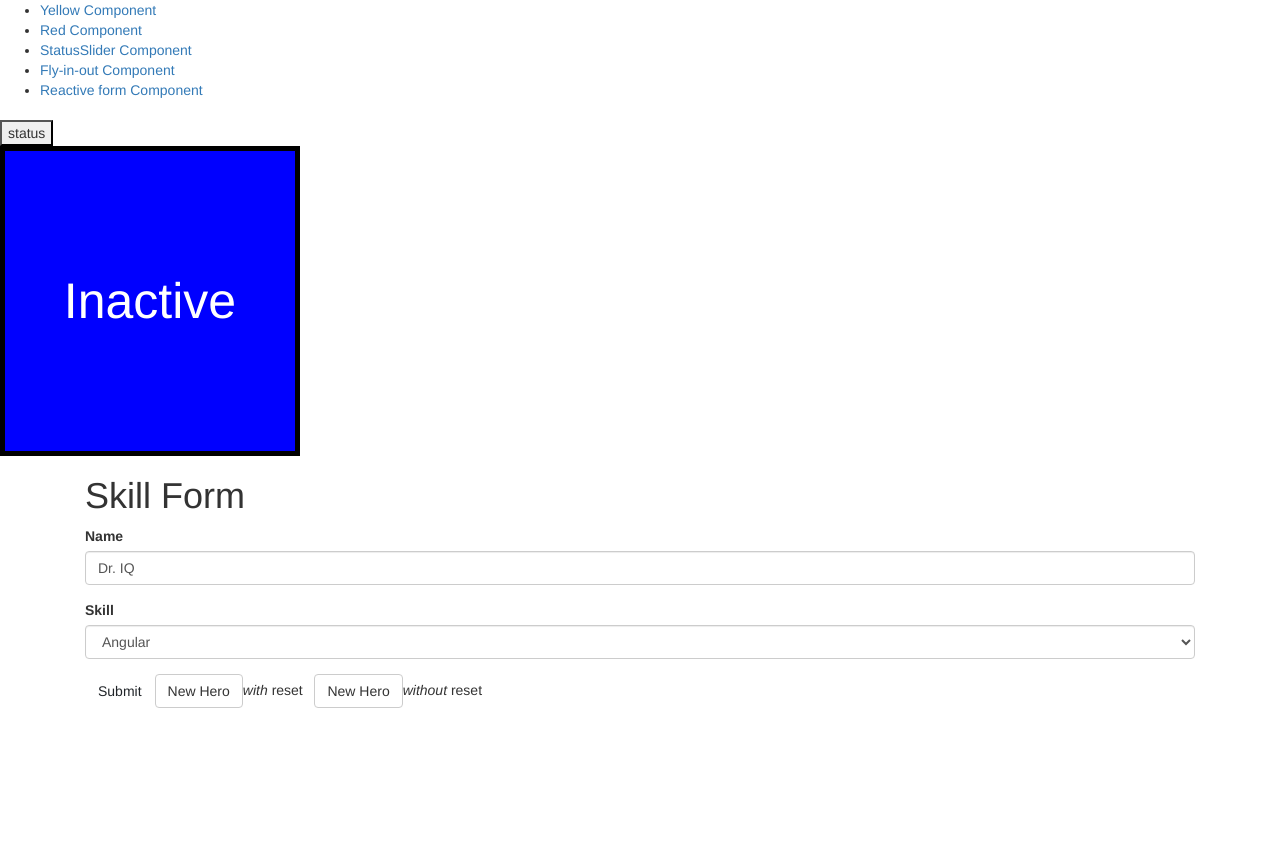
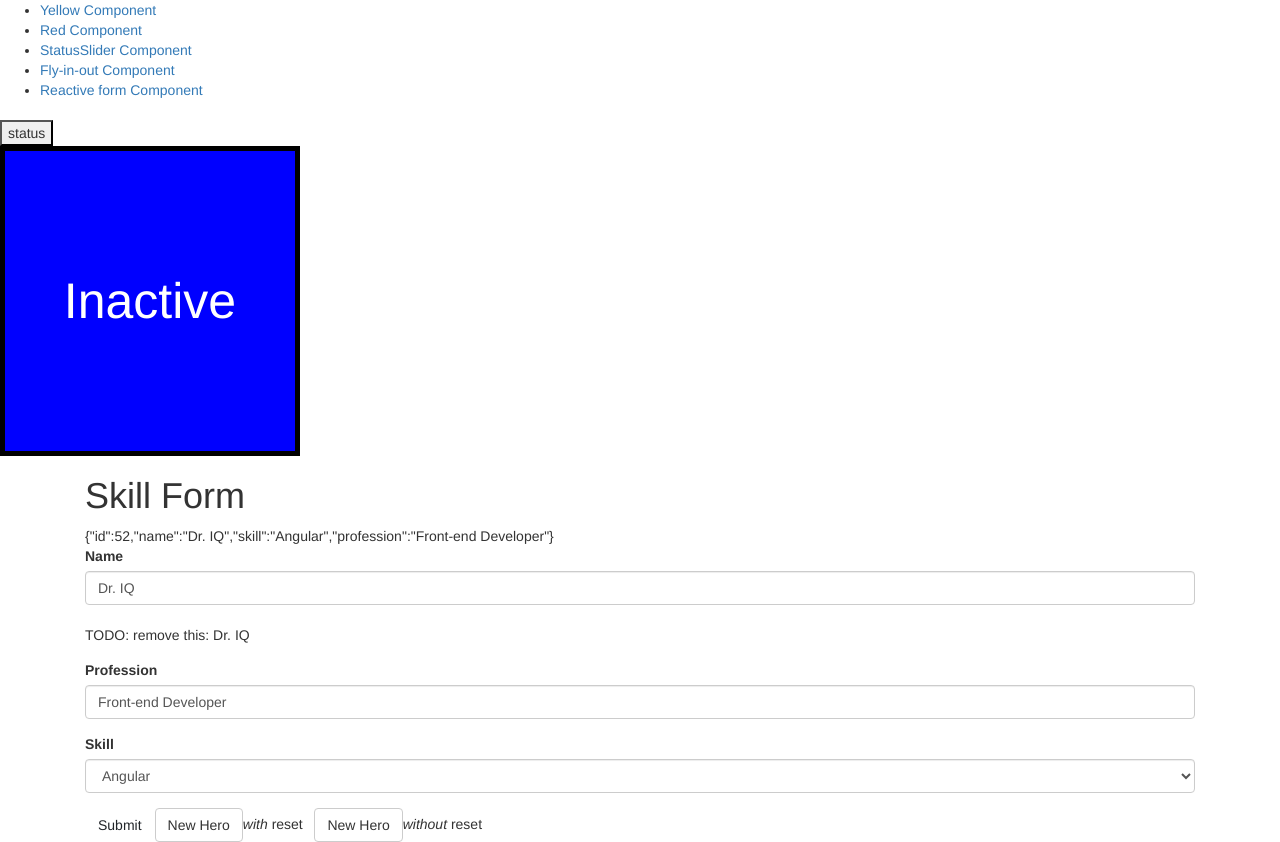
Before and after one commit to AnnKemp/AnguAni-3, an Angular app: page /statusslider-component in a window 1280 px wide. Before the commit the page ends 800 px from the top, so only its background shows below. Built offline with nearby package versions, Linux system fonts and the light colour scheme.

Commit message:
it's working now, now i have to add the matching css and the result view

```diff
--- a/src/app/hero-form/hero-form.component.html
+++ b/src/app/hero-form/hero-form.component.html
@@ -2,12 +2,17 @@
     <div [hidden]="submitted">
         <h1>Skill Form</h1>
         <form (ngSubmit)="onSubmit()" #skillForm="ngForm">
+            {{ diagnostic }}
             <div class="form-group">
                 <label for="name">Name</label>
                 <input type="text" class="form-control" id="name" required [(ngModel)]="model.name" name="name" #name="ngModel">
                 <div [hidden]="name.valid || name.pristine" class="alert alert-danger">Name is required</div>
+            <br />TODO: remove this: {{ model.name }}
             </div>
-
+            <div class="form-group">
+                <label for="profession">Profession</label>
+                <input type="text" class="form-control" id="profession" [(ngModel)]="model.profession" name="profession">
+            </div>
             <div class="form-group">
                 <label for="skill">Skill</label>
                      <select class="form-control" id="skill" required [(ngModel)]="model.skill" name="skill" #skill="ngModel">
--- a/src/app/hero-form/hero-form.component.ts
+++ b/src/app/hero-form/hero-form.component.ts
@@ -13,11 +13,11 @@ skills = ['Angular', 'React', 'PHP', 'C#'];
 
 model = new Hero(52, 'Dr. IQ', this.skills[0], 'Front-end Developer');
 
-submitted = false; // wanneer form niet verstuurd
+submitted = false; // when form not send
 
- onSubmit(){this.submitted = true}; // wanneer form verstuurd
+ onSubmit(){this.submitted = true}; // when form send
   // todo: remove this when we're done
-  get diagnostic() { return JSON.stringify(this.model); }
+  get diagnostic() { return JSON.stringify(this.model); } // nog uitzoeken wat diagnostic is
 
   newHero(){
     this.model = new Hero(42, '', '');
```
Lines whose indentation alone changed are shown as unchanged.
